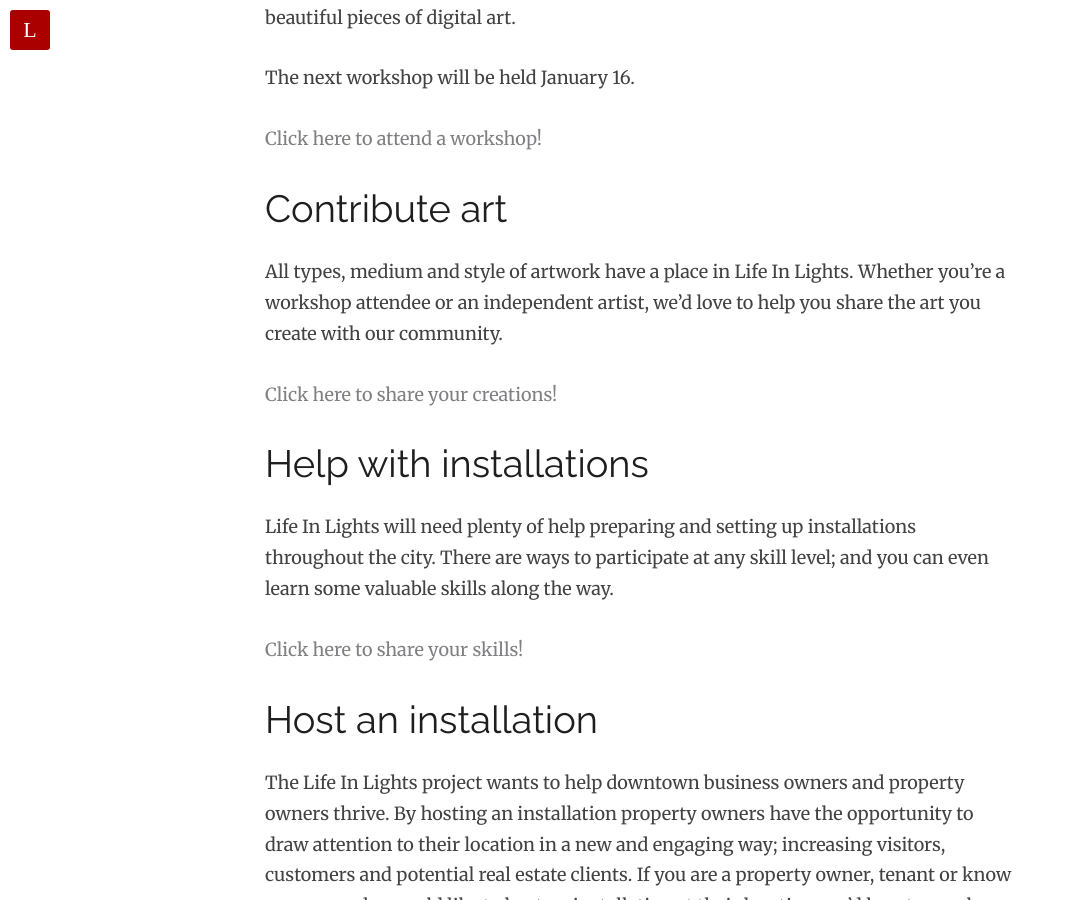
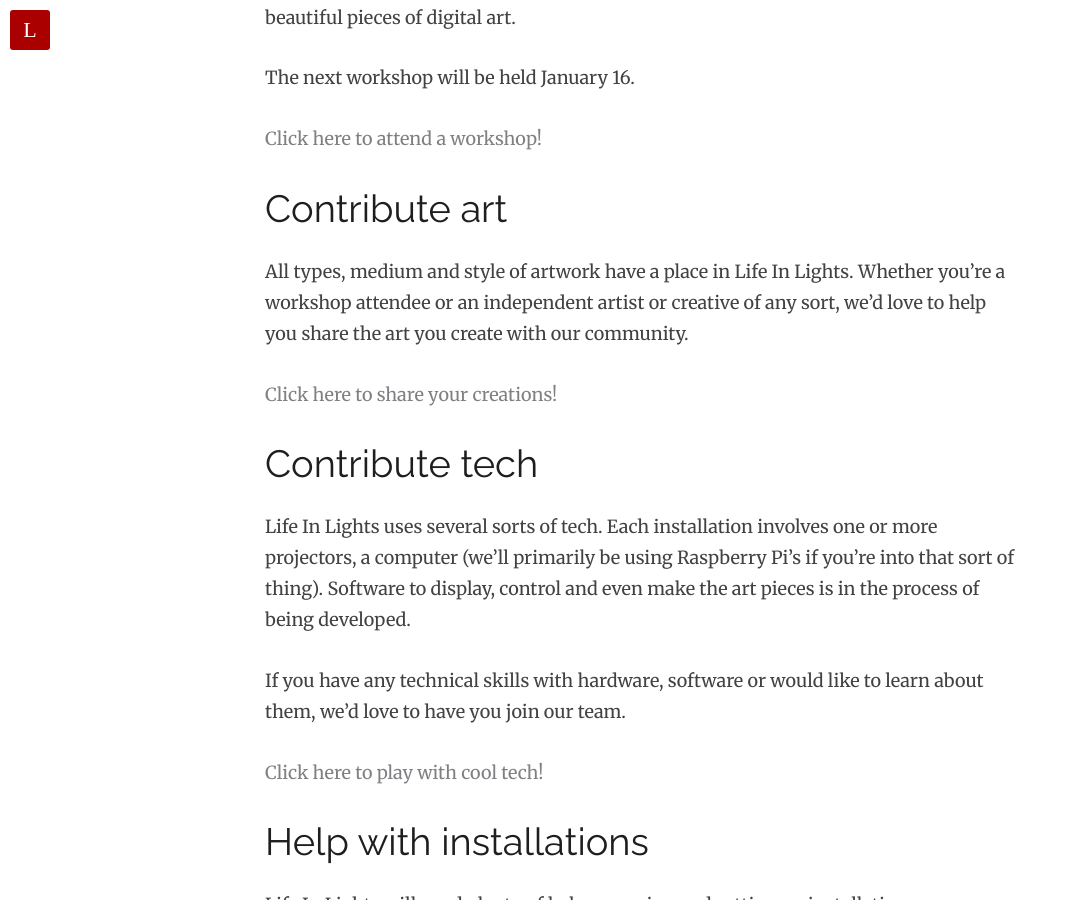
Before and after one commit to LifeInLights/lifeinlights.github.io, a Jekyll site: the page built from get-involved.md, in a window 1280 px wide and 900 px high, scrolled down 914 px. Shown: the whole window, without its empty margins (0-1068 px from the left). Built offline with Jekyll 4.4.1, drawn with Linux system fonts in a browser that asks for light colours; nearby versions of some CDN libraries.

Commit message:
Include call to technologists in get-involved

```diff
--- a/get-involved.md
+++ b/get-involved.md
@@ -18,9 +18,16 @@
 [Click here to attend a workshop!](http://goo.gl/forms/xwE4O0bguo)
 
 #Contribute art
-All types, medium and style of artwork have a place in Life In Lights. Whether you're a workshop attendee or an independent artist, we'd love to help you share the art you create with our community.
+All types, medium and style of artwork have a place in Life In Lights. Whether you're a workshop attendee or an independent artist or creative of any sort, we'd love to help you share the art you create with our community.
 
 [Click here to share your creations!](http://goo.gl/forms/Xyl6UHaQD5)
+
+#Contribute tech
+Life In Lights uses several sorts of tech. Each installation involves one or more projectors, a computer (we'll primarily be using Raspberry Pi's if you're into that sort of thing). Software to display, control and even make the art pieces is in the process of being developed.
+
+If you have any technical skills with hardware, software or would like to learn about them, we'd love to have you join our team.
+
+[Click here to play with cool tech!](http://goo.gl/forms/Xyl6UHaQD5)
 
 #Help with installations
 Life In Lights will need plenty of help preparing and setting up installations throughout the city. There are ways to participate at any skill level; and you can even learn some valuable skills along the way.
```
